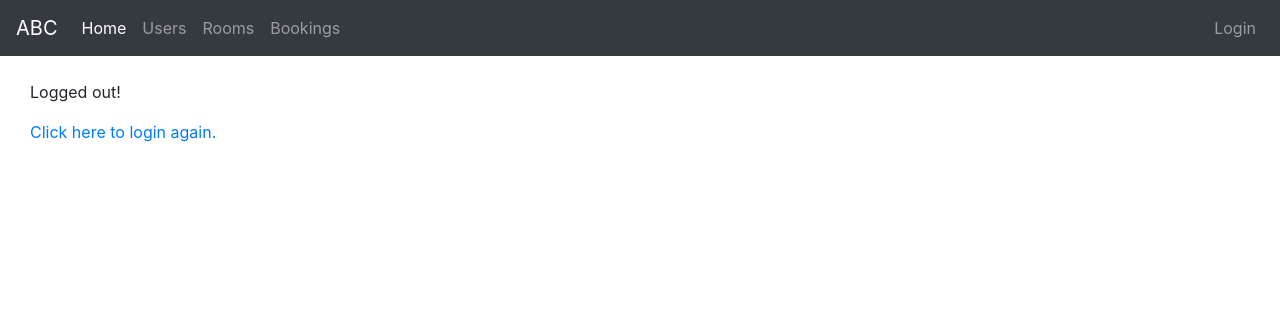
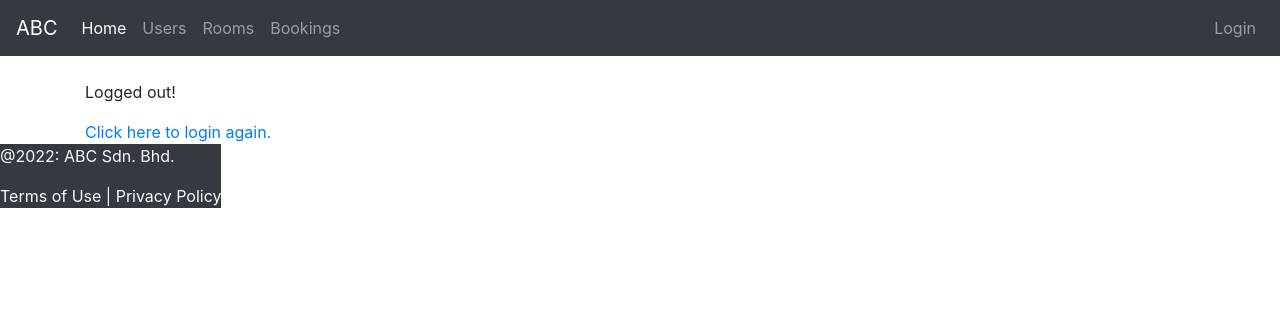
Before and after one commit to ShafiqAiman/workspace, a Django app: page /accounts/logout/ in a window 1280 px wide. Shown: the top 316 px of the page. Run offline with Django 4.2, Linux system fonts and the light colour scheme; some libraries are stand-ins or nearby versions.

Commit message:
Added Footer

```diff
--- a/roombooking/templates/base_generic.html
+++ b/roombooking/templates/base_generic.html
@@ -56,7 +56,13 @@
     <div class="container-fluid">
     <div class="row">
 
-      <div class="col-sm-10 ">{% block content %}{% endblock %}</div>
+      <div class="container">{% block content %}{% endblock %}</div>
+      <footer>
+        <div class="footer text-light bg-dark">
+          <p>@2022: ABC Sdn. Bhd.</p>
+          <p>Terms of Use | Privacy Policy</p>
+        </div>
+      </footer>
     </div>
   </div>
   <script src="https://code.jquery.com/jquery-3.2.1.slim.min.js" integrity="sha384-KJ3o2DKtIkvYIK3UENzmM7KCkRr/rE9/Qpg6aAZGJwFDMVNA/GpGFF93hXpG5KkN" crossorigin="anonymous"></script>
--- a/roombooking/templates/roombooking/booking_detail.html
+++ b/roombooking/templates/roombooking/booking_detail.html
@@ -1,7 +1,7 @@
 {% extends "base_generic.html" %}
 
 {% block content %}
-<div class="container">
+<div class="">
   <h1>Booking Details</h1>
   <p><strong>Room:</strong> {{ booking.room}}</p>
   <p><strong>Start Date:</strong> {{ booking.startdate}}</p>
--- a/roombooking/templates/roombooking/booking_list.html
+++ b/roombooking/templates/roombooking/booking_list.html
@@ -1,7 +1,7 @@
 {% extends "base_generic.html" %}
 
 {% block content %}
-<div class="container">
+<div class="">
   <h1>Booking List</h1>
   <br>
   <a href="{% url 'booking-create' %}"><button class="btn btn-primary mb-3">Add Booking</button></a>
--- a/roombooking/templates/roombooking/room_confirm_delete.html
+++ b/roombooking/templates/roombooking/room_confirm_delete.html
@@ -1,7 +1,7 @@
 {% extends "base_generic.html" %}
 
 {% block content %}
-<div class="container">
+<div class="">
   <h1>Delete Room</h1>
 
   <p>Are you sure you want to delete the author: {{ room }}?</p>
--- a/roombooking/templates/roombooking/room_detail.html
+++ b/roombooking/templates/roombooking/room_detail.html
@@ -1,7 +1,7 @@
 {% extends "base_generic.html" %}
 
 {% block content %}
-<div class="container">
+<div class="">
   <h1>{{ room.name }}</h1>
   <p><strong>Created on:</strong> {{ room.dateadded }}</p>
   <a href="{{ room.get_update_url }}"><button class="btn btn-secondary">Update Room</button></a>
--- a/roombooking/templates/roombooking/room_form.html
+++ b/roombooking/templates/roombooking/room_form.html
@@ -1,7 +1,7 @@
 {% extends "base_generic.html" %}
 
 {% block content %}
-<div class="container">
+<div class="">
   <form action="" method="post">
     {% csrf_token %}
 
--- a/roombooking/templates/roombooking/room_list.html
+++ b/roombooking/templates/roombooking/room_list.html
@@ -1,7 +1,7 @@
 {% extends "base_generic.html" %}
 
 {% block content %}
-<div class="container">
+<div class="">
   <h1>Room List</h1>
   <br>
   <a href="{% url 'room-create' %}"><button class="btn btn-primary mb-3" >Add Room</button></a>
--- a/templates/registration/logged_out.html
+++ b/templates/registration/logged_out.html
@@ -1,7 +1,7 @@
 {% extends "base_generic.html" %}
 
 {% block content %}
-<div class="container">
+<div class="">
   <p>Logged out!</p>
   <a href="{% url 'login'%}">Click here to login again.</a>
 </div>
--- a/templates/registration/login.html
+++ b/templates/registration/login.html
@@ -2,7 +2,7 @@
 
 {% block content %}
 
-<div class="container">
+<div class="">
   {% if form.errors %}
     <p>Your username and password didn't match. Please try again.</p>
   {% endif %}
```
Also changed, not shown: db.sqlite3, roombooking/templates/roomavailabilities.html (line endings or trailing spaces).
